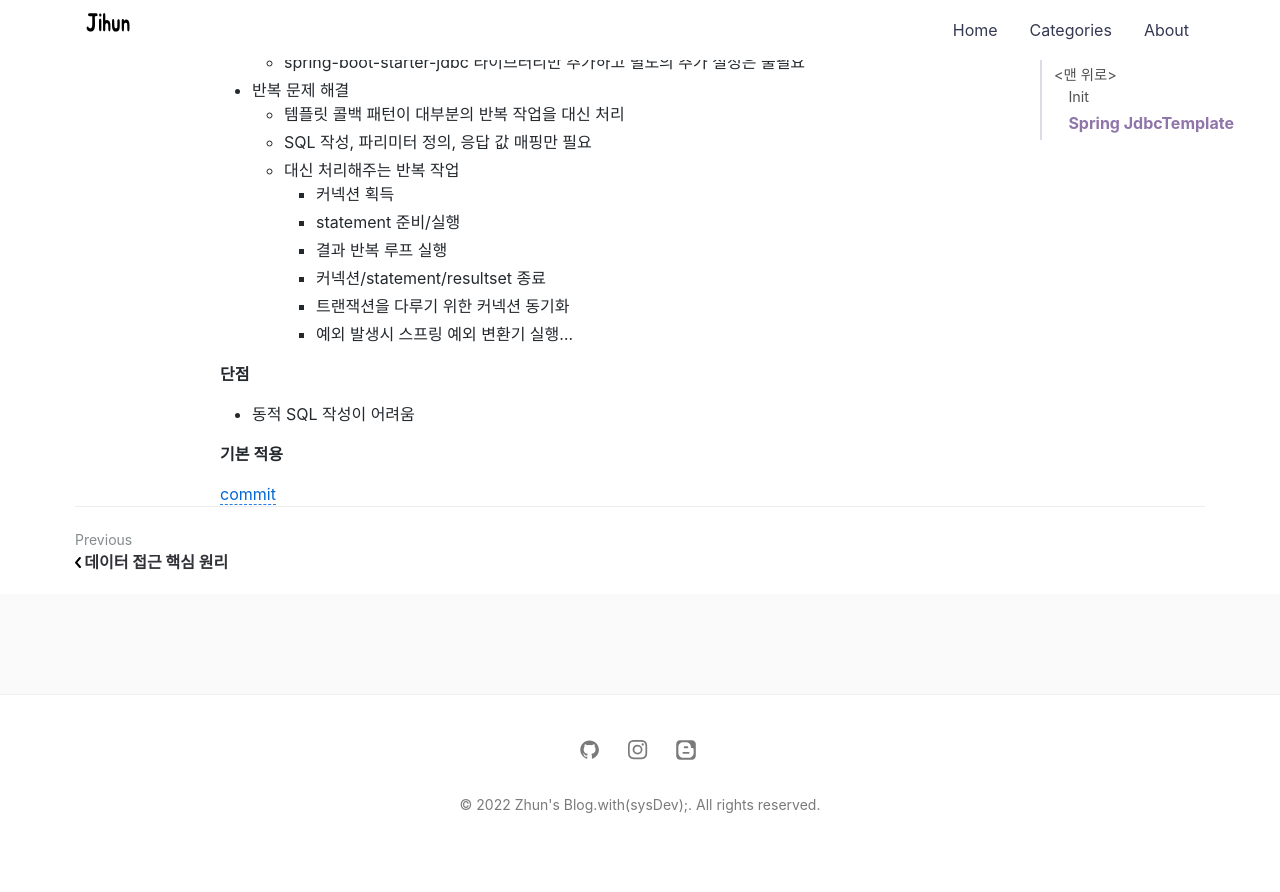
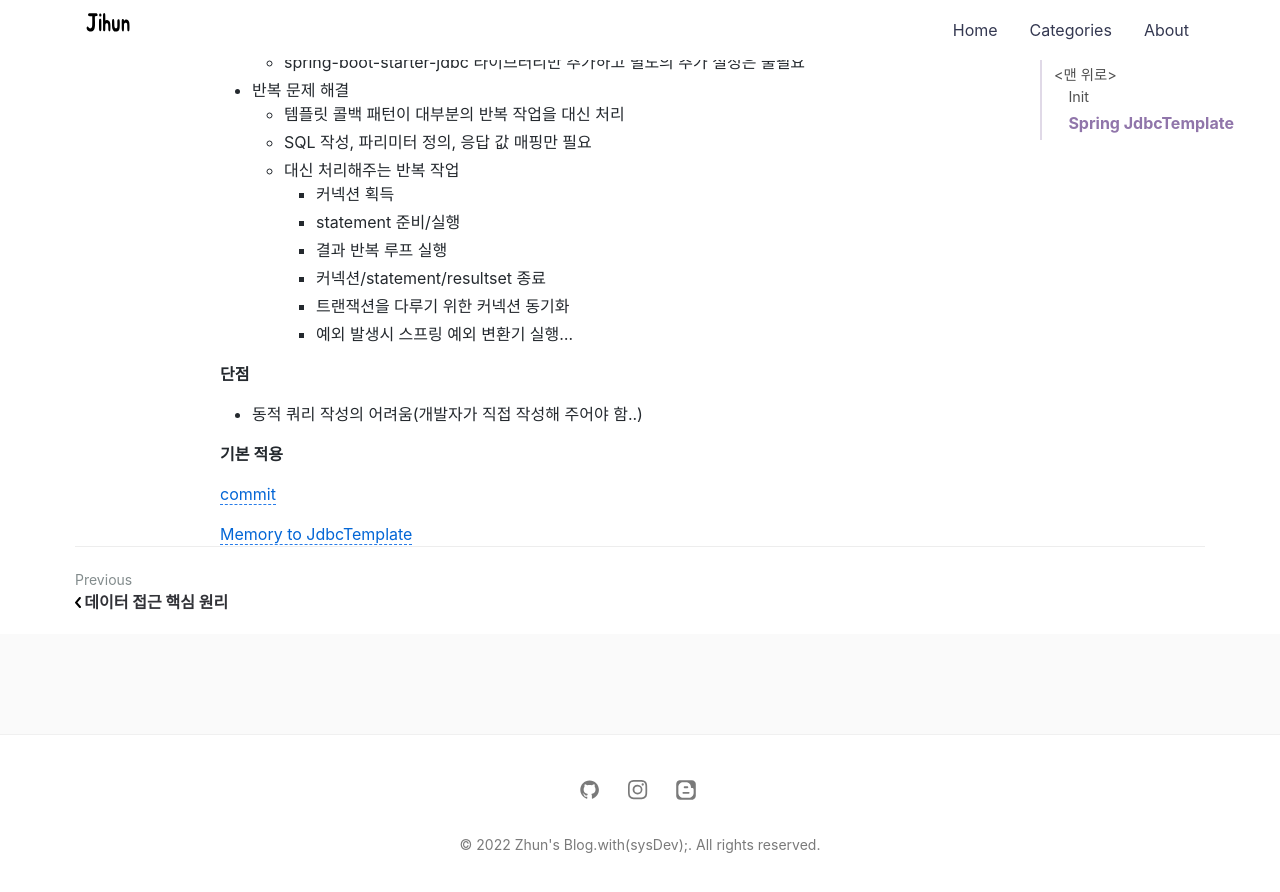
Before and after one commit to jihunparkme/jihunparkme.github.io, a Jekyll site: the page built from _posts/2022-08-08-Spring-DB-Part2.md, in a window 1280 px wide and 900 px high, scrolled down 1559 px. Shown: the top 892 px of the window. Built offline with Jekyll 4.4.1, drawn with Linux system fonts in a browser that asks for light colours; nearby versions of some CDN libraries; comment, search, counter and statistics services are not loaded; before the commit the page ends 2419 px from its top, so only the background shows below that.

Commit message:
[Spring JdbcTemplate] Memory -> JdbcTemplate

```diff
--- a/_posts/2022-08-08-Spring-DB-Part2.md
+++ b/_posts/2022-08-08-Spring-DB-Part2.md
@@ -61,8 +61,10 @@ featured-img: spring-db-part-2
     - 예외 발생시 스프링 예외 변환기 실행...
 
 **단점**
-- 동적 SQL 작성이 어려움
+- 동적 쿼리 작성의 어려움(개발자가 직접 작성해 주어야 함..)
 
 **기본 적용**
 
 [commit](https://github.com/jihunparkme/Inflearn-Spring-DB/commit/cda214cbc34892473c3a20600284f54ddf106377)
+
+[Memory to JdbcTemplate](https://github.com/jihunparkme/Inflearn-Spring-DB/commit/8af0157ca827a31bd215e7ca8f3e3093ab7a177d)
```
